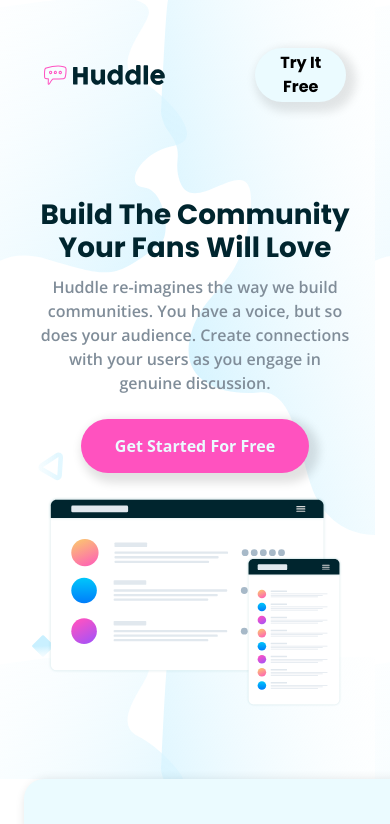
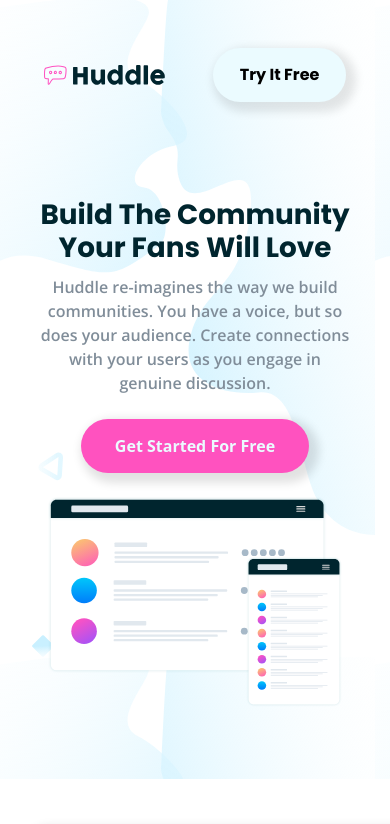
Before and after one commit to Barrrado/Frontend_developer, a website: page index.html in a window 390 px wide. Shown: the top 824 px of the page. Drawn offline with nearby package versions, Linux system fonts and the light colour scheme.

Commit message:
Update main.css

```diff
--- a/main.css
+++ b/main.css
@@ -121,9 +121,11 @@
     }
     .sec1{
         padding-bottom: 30px;
+        margin:0 !important;
     }
     .cont{
         background-image: url(./images/bg-hero-mobile.svg);
+        margin-bottom: 47px;
     }
     p, h1, h2{
         text-align: center !important;
@@ -134,7 +136,7 @@
        align-self: center;
     }
     .btnplay{
-        width: 30%;
+        width: 44%;
     }
     .logo-3{
         width: 40%;
```
